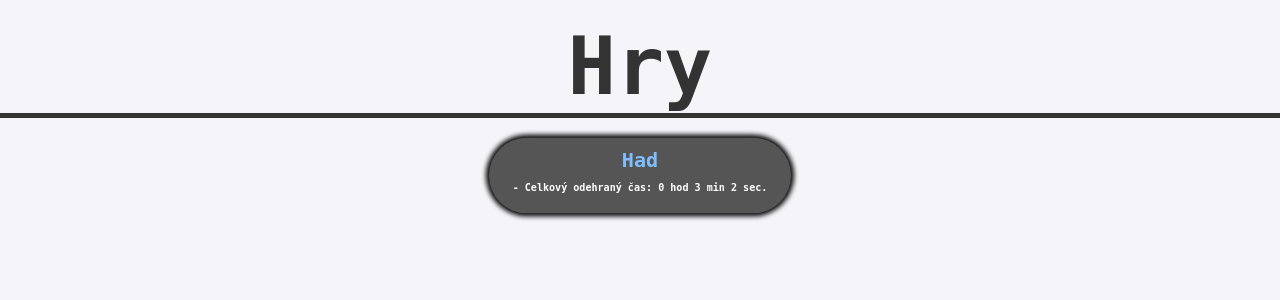
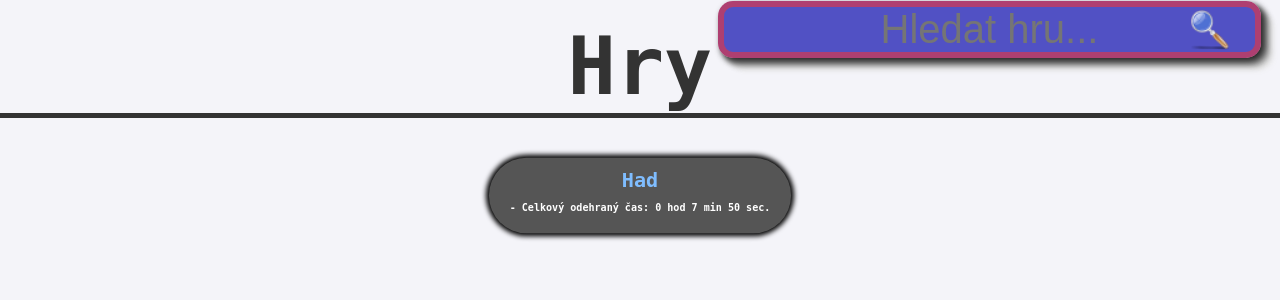
Before and after one commit to Benrod133/had, a Django app: page /games in a window 1280 px wide. Shown: the top 300 px of the page. Run offline with Django 5.2, Linux system fonts and the light colour scheme.

Commit message:
update searchingu

```diff
--- a/celkovy_cas.txt
+++ b/celkovy_cas.txt
@@ -1 +1 @@
-182.83587301587082
+470.3765079365581
--- a/www/games/static/games/error.css
+++ b/www/games/static/games/error.css
@@ -20,6 +20,7 @@ h1 {
 a {
     color: #007bff;
     text-decoration: none;
+    background-color: transparent;
 }
 
 a:hover {
--- a/www/games/static/games/index.css
+++ b/www/games/static/games/index.css
@@ -61,6 +61,44 @@ a {
     text-align: center;
     padding: 10px;
 }
+input {
+    position: absolute;
+    top: 20px;
+    right: 200px;
+    background-color: #0000aaaa;
+    transform: scale(3);
+    border: 2px solid #dc3545aa;
+    border-radius: 5px;
+    transition: .5s;
+    outline: none;
+    color: #fff;
+    box-shadow: 1px 1px 2px #262626, 2px 2px 2px #757575, 3px 3px 2px #c0c0c0, 4px 4px 2px #ececec;
+    text-align: center;
+}
+input:is(:hover, :focus, :active) {
+    border-radius: 6px;
+}
+input:is(:active, :focus) {
+    border-color: #dc3545;
+    background-color: #0000ffaa;
+}
+
+.hledat {
+    position: absolute;
+    top: 5px;
+    right: 40px;
+    color: #fff;
+    padding: 5px 10px;
+    font-size: 20px;
+    cursor: pointer;
+    transition: .5s;
+    outline: none;
+    height: 50px;
+    width: auto;
+}.hledat:is(:hover, :focus, :active) {
+    transform: scale(1.1);
+}
+
 
 @keyframes pulze {
     0% {
--- a/www/games/templates/games/index.html
+++ b/www/games/templates/games/index.html
@@ -11,11 +11,22 @@
 
 {% block content %}
     <h1>Hry</h1>
+    <input type="text" id="search" name="search" placeholder="Hledat hru...">
+    <a href="#" onclick="searchGame()"><img class="hledat" src="{% static 'games/search-icon.png' %}" alt="Hledat"></a>
+
     <ul>
         {% for game in games %}
-            <li>
+            <li id={{ game.id }}>
                 <a href="{% url game.url %}">{{ game.name }}<span> - Celkový odehraný čas: {{ game.time }}.</span></a>
             </li>
         {% endfor %}
     </ul>
+    <script>
+        function searchGame() {
+            const query = document.getElementById('search').value;
+            if (query) {
+                window.location.href = `/games#${encodeURIComponent(query)}`;
+            }
+        }
+    </script>
 {% endblock content %}
--- a/www/games/views.py
+++ b/www/games/views.py
@@ -26,7 +26,8 @@ def games(request):
             {
                 'name': 'Had',
                 'url': 'had',
-                'time': time
+                'time': time,
+                'id': 'had',
             },
         ],
     })
--- a/www/templates/base.html
+++ b/www/templates/base.html
@@ -1,9 +1,13 @@
+{% load static %}
 <!DOCTYPE html>
-<html lang="en">
+<html lang="cs">
 <head>
     <meta charset="UTF-8">
     <meta name="viewport" content="width=device-width, initial-scale=1.0">
     <meta http-equiv="X-UA-Compatible" content="ie=edge">
+    {% block favicon %}
+        <link rel="icon" type="image/png" href="{% static 'games/favicon.png' %}">
+    {% endblock favicon %}
     {% block styles %}{% endblock styles %}
     <title>{% block title %}Prázdný title...{% endblock title %}</title>
 </head>
```
Also changed, not shown: www/games/templates/games/error.html (+13 -1 lines), www/games/static/games/error.png (added), www/games/static/games/favicon.png (added).
